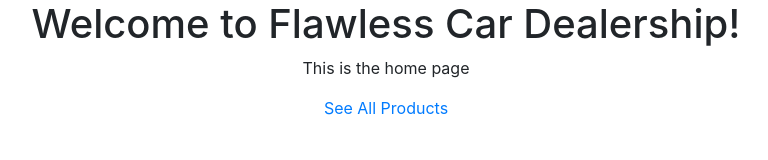
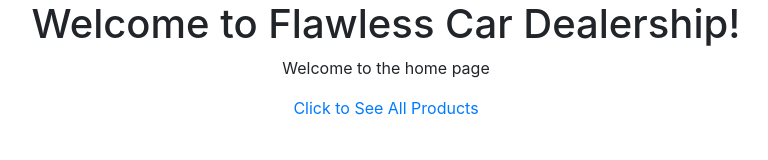
Before and after one commit to mianb86/IntroToNodeJS, a plain HTML site: page index.html in a window 1280 px wide. Shown: the whole page, without its empty margins (254-1022 px from the left). Drawn offline with nearby package versions, Linux system fonts and the light colour scheme.

Commit message:
Changed Index.html file

```diff
--- a/index.html
+++ b/index.html
@@ -12,8 +12,8 @@
   </head>
   <body>
     <h1 style="text-align:center;">Welcome to Flawless Car Dealership!</h1>
-    <p style="text-align:center;">This is the home page</p>
-    <a href="products"><p style="text-align:center">See All Products</p></a>
+    <p style="text-align:center;">Welcome to the home page</p>
+    <a href="products"><p style="text-align:center">Click to See All Products</p></a>
 
     <!-- Optional JavaScript; choose one of the two! -->
 
```
